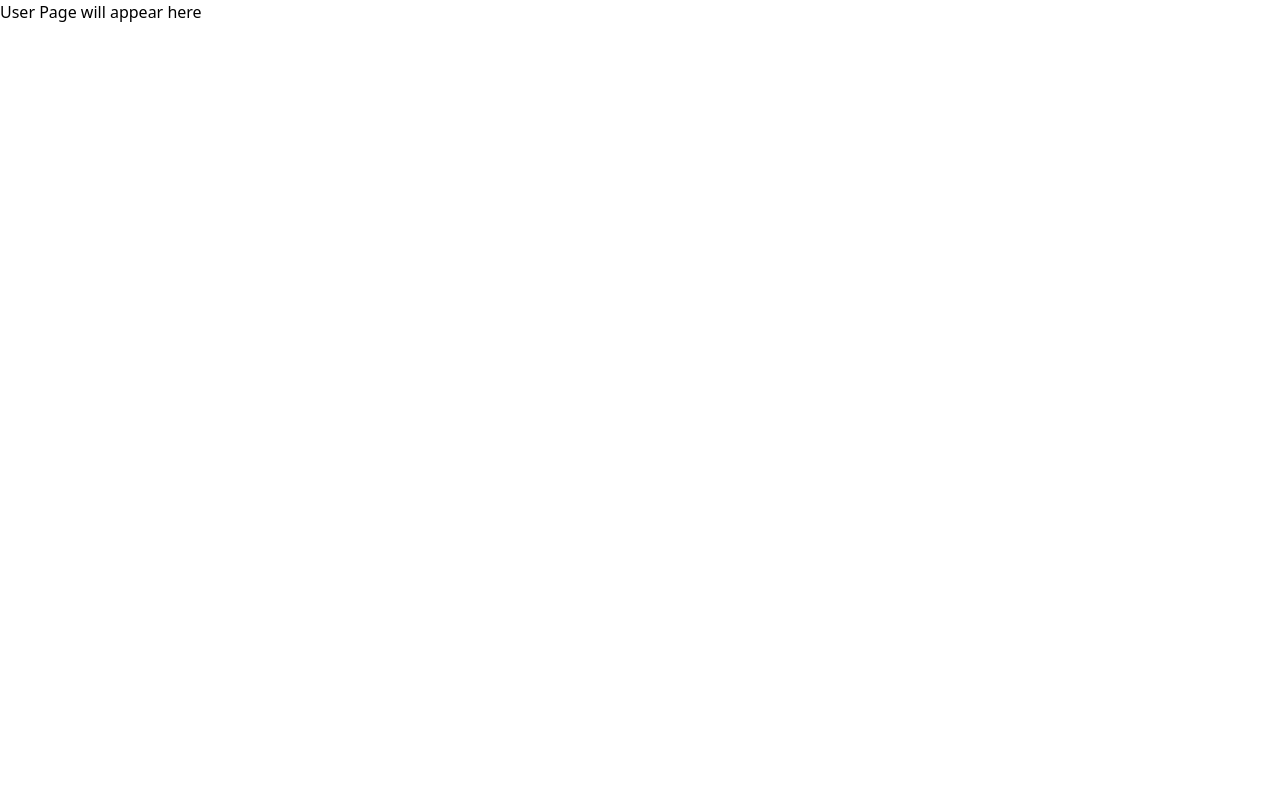
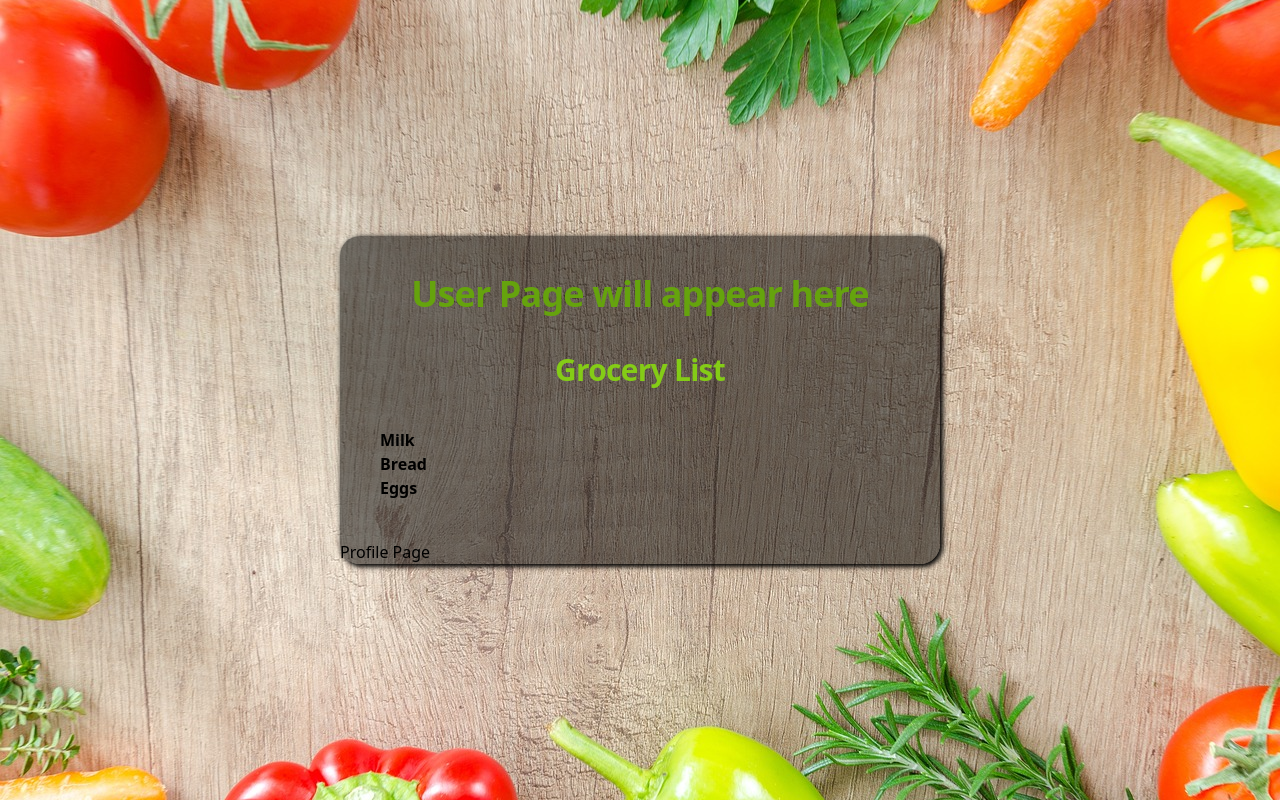
Before and after one commit to deanw77/pantry-buddy, a React (Vite) app: page /userdata in a window 1280 px wide. Built offline with nearby package versions, Linux system fonts and the light colour scheme.

Commit message:
home link added for simplicity

```diff
--- a/src/components/Profile.jsx
+++ b/src/components/Profile.jsx
@@ -1,8 +1,43 @@
+import { useState } from "react";
 import { signOut } from "firebase/auth";
 import { auth } from "../firebase/firebase";
+import { imgDB, txtDB } from "../firebase/firebase";
+import { getDownloadURL, ref, uploadBytes } from "firebase/storage";
+import { setDoc, doc, getDoc } from "firebase/firestore";
+import { useEffect } from "react";
 
 export default function Profile() {
-  console.log(auth);
+
+  const user = auth.currentUser;
+
+  const [txt, setTxt] = useState('');
+  const [img, setImg] = useState('');
+
+  const handleupload = (e) => {
+    const imgs = ref(imgDB, `Imgs/${auth.currentUser.uid}`);
+    uploadBytes(imgs, e.target.files[0]).then(data => {
+      console.log(data, "imgs")
+      getDownloadURL(data.ref).then(val => {
+        setImg(val)
+      })
+    })
+  }
+
+  const handleClick = async () => {
+    const valRef = doc(txtDB, 'txtData', `${auth.currentUser.uid}`)
+    await setDoc(valRef, {name: `${auth.currentUser.uid}`, txtVal: txt, imgUrl: img}, {merge: true});
+    alert('Image Added Successfully')
+  }
+
+  const getData = async () => {
+    const valRef = doc(txtDB, 'txtData', `${user.uid}`);
+    const dataDB = await getDoc(valRef);
+    console.log(dataDB)
+  }
+
+  useEffect(() => {
+    getData();
+  }, [])
 
   const userSignOut = () => {
     signOut(auth)
@@ -17,11 +52,29 @@ export default function Profile() {
       <h1 className="mt-10 text-center text-2xl font-bold leading-9 tracking-tight text-gray-900">
         Profile
       </h1>
-      <p>{`Signed in as ${auth.currentUser.email}`}</p>
+      <p>Signed in as {user.email}`</p>
+
+      <img id="profileImg" src={img} alt="profile" />
+
+      <div className="m-3">
+        <h3 className="m-3"> Add Username </h3>
+        <input className="" onChange={(e) => setTxt(e.target.value)} />
+
+        <button
+        onClick={handleClick}
+        className="m-5 flex w-300 justify-center rounded-md bg-indigo-600 px-3 py-1.5 text-sm font-semibold leading-6 text-white shadow-sm hover:bg-indigo-500 focus-visible:outline focus-visible:outline-2 focus-visible:outline-offset-2 focus-visible:outline-indigo-600"
+      >
+        Add
+      </button>
+      <h3 className="m-3"> Add Profile Picture </h3>
+        <input className="" type="file" onChange={(e) => handleupload(e)} />
+      </div>
+
+
 
       <button
         onClick={userSignOut}
-        className="flex w-300 justify-center rounded-md bg-indigo-600 px-3 py-1.5 text-sm font-semibold leading-6 text-white shadow-sm hover:bg-indigo-500 focus-visible:outline focus-visible:outline-2 focus-visible:outline-offset-2 focus-visible:outline-indigo-600"
+        className="m-5 flex w-300 justify-center rounded-md bg-indigo-600 px-3 py-1.5 text-sm font-semibold leading-6 text-white shadow-sm hover:bg-indigo-500 focus-visible:outline focus-visible:outline-2 focus-visible:outline-offset-2 focus-visible:outline-indigo-600"
       >
         Sign Out
       </button>
--- a/src/components/UserData.jsx
+++ b/src/components/UserData.jsx
@@ -1,7 +1,20 @@
+import { Link } from "react-router-dom";
+
+import GroceryList from "./widgets/GroceryList";
+
 export default function UserData() {
+
+
   return (
-    <>
-      <h1>User Page will appear here</h1>
-    </>
+    <div id="container">
+      <div id="overlay">
+        <h1 className="mt-10 text-center text-4xl font-bold leading-9 tracking-tight text-lime-600">
+          User Page will appear here
+        </h1>
+
+        <GroceryList />
+        <Link to="/profile"><button>Profile Page</button></Link>
+      </div>
+    </div>
   );
 }
--- a/src/components/auth/AuthDetails.jsx
+++ b/src/components/auth/AuthDetails.jsx
@@ -4,6 +4,7 @@ import { onAuthStateChanged } from "firebase/auth";
 
 import UserData from "../UserData";
 import Dashboard from "./Dashboard";
+import { Link } from "react-router-dom";
 
 function AuthDetails() {
   const [authUser, setAuthUser] = useState(null);
@@ -25,8 +26,10 @@ function AuthDetails() {
   return (
         <>
             {authUser ? <UserData /> : <Dashboard />}
+            <Link to="/userdata"><button>Logged In Page</button></Link>
         </>
     );
+
 }
 
 export default AuthDetails;
--- a/src/components/auth/SignUp.jsx
+++ b/src/components/auth/SignUp.jsx
@@ -1,6 +1,6 @@
 import { Link, useNavigate } from "react-router-dom";
 import { useState, useRef } from "react";
-import { auth, createUserDocument } from "../../firebase/firebase";
+import { auth } from "../../firebase/firebase";
 import { createUserWithEmailAndPassword } from "firebase/auth";
 
 import "./css/dashboard.css";
@@ -25,7 +25,6 @@ export default function SignUp() {
       .then(() => {
         setError("");
         setLoading(true);
-        createUserDocument(auth.currentUser.email);
         navigate("/");
       })
       .catch((error) => {
--- /dev/null
+++ b/src/components/widgets/GroceryList.jsx
@@ -0,0 +1,19 @@
+import "../auth/css/dashboard.css";
+
+function GroceryList() {
+  return (
+<>
+      <h1 className="mt-10 text-center text-3xl font-bold leading-9 tracking-tight text-lime-500">
+        {" "}
+        Grocery List{" "}
+      </h1>
+      <ul className="m-10 font-bold">
+        <li>Milk</li>
+        <li>Bread</li>
+        <li>Eggs</li>
+      </ul>
+      </>
+  );
+}
+
+export default GroceryList;
--- a/src/firebase/firebase.jsx
+++ b/src/firebase/firebase.jsx
@@ -1,6 +1,10 @@
+import firebase from "firebase/compat/app";
+// Required for side-effects
+import "firebase/firestore";
 import { initializeApp } from "firebase/app";
 import { getAuth } from "firebase/auth"
-import "firebase/firestore"
+import { getStorage } from "firebase/storage";
+import { getFirestore } from "firebase/firestore"
 
 const firebaseConfig = {
   apiKey: "AIzaSyDY0cMeoOdOS7w3bFV7fdiR3bglHZjYUE4",
@@ -15,27 +19,8 @@ const app = initializeApp(firebaseConfig);
 
 export const auth = getAuth(app);
 export default app;
-export const firestore = app.firestore;
 
-export const createUserDocument = async (user) => {
-  if (!user) {
-    return;
-  }
+const imgDB = getStorage(app)
+const txtDB = getFirestore(app)
 
-  const userRef = firestore.doc(`users/${user.uid}`);
-
-  const snapshot = await userRef.get();
-
-  if (!snapshot.exists) {
-    const {email} = user;
-
-    try {
-      userRef.set({
-        email,
-        createdAt: new Date()
-      })
-    } catch(error) {
-      console.log(error);
-    }
-  }
-}
+export { imgDB, txtDB};
```
